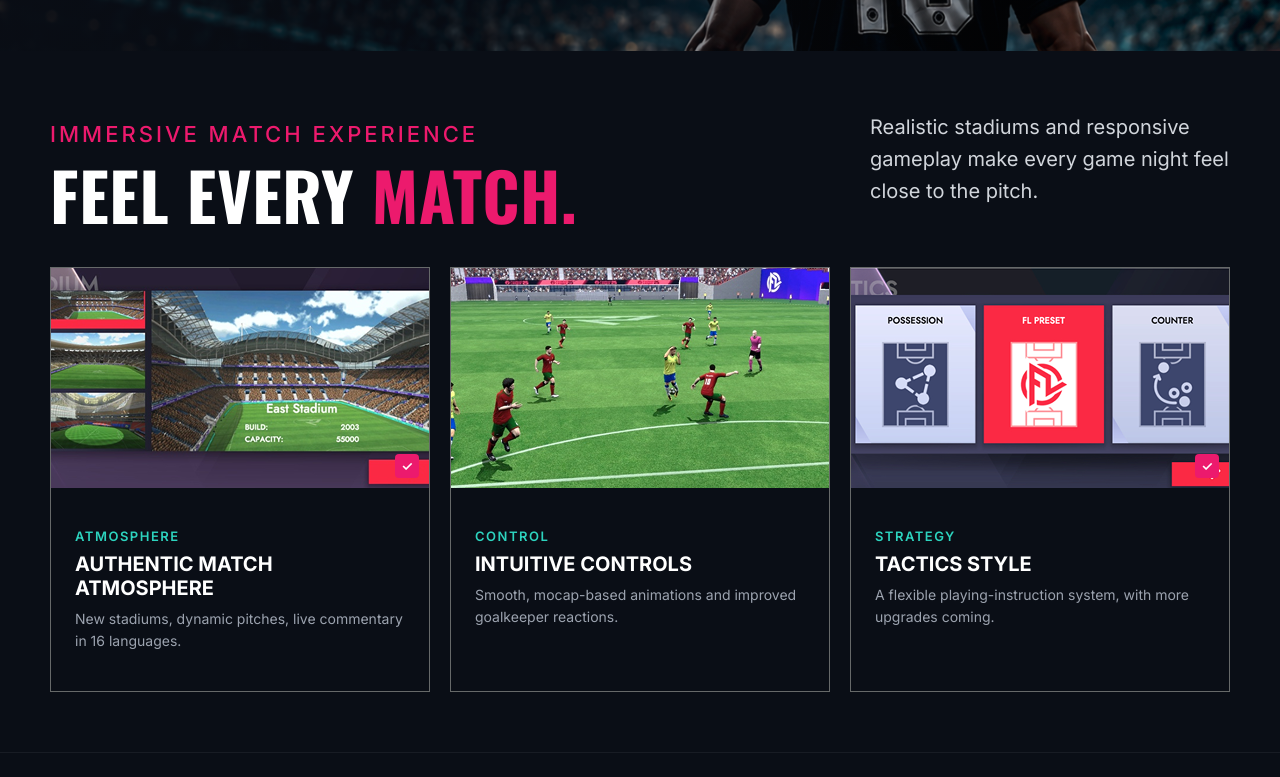
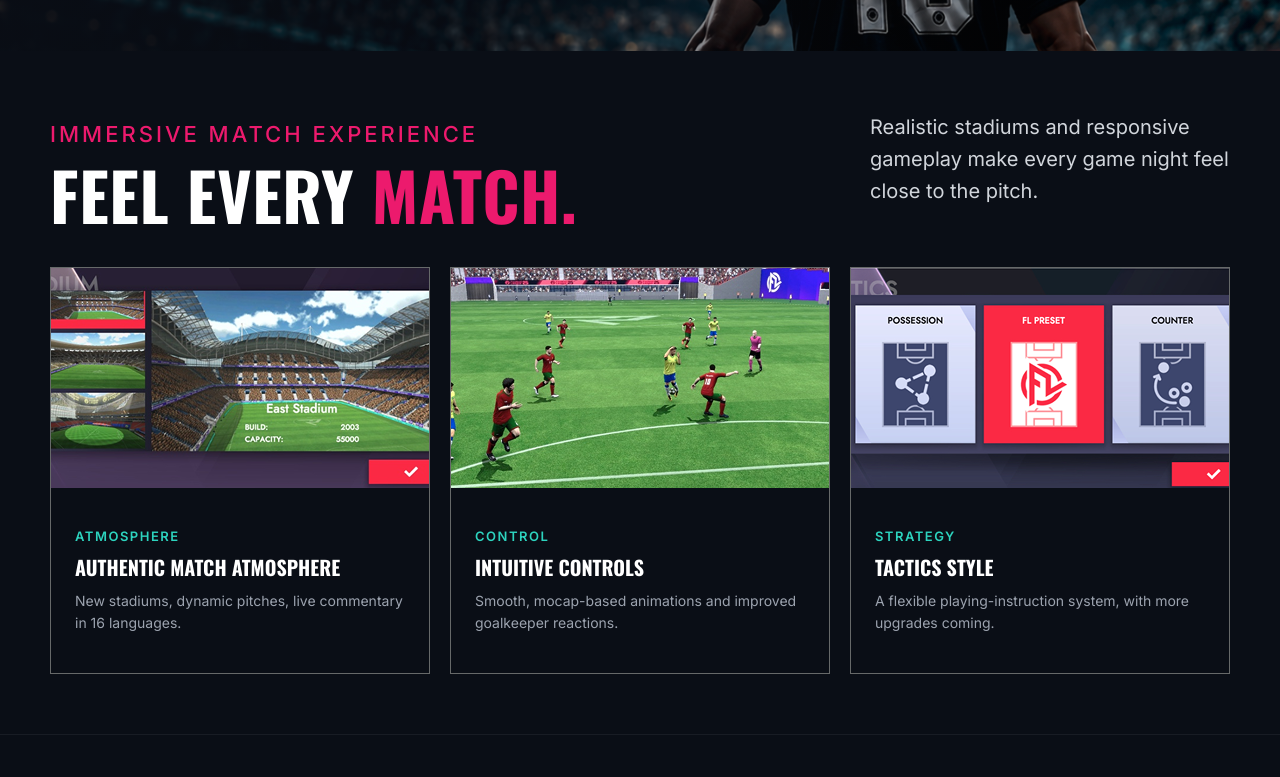
Before and after one commit to jyotithecode-sudo/football-website, a React (Vite) app: page /features in a window 1280 px wide. Shown: the part 416-1193 px from the top of the page. Built offline with nearby package versions, Linux system fonts and the light colour scheme.

Commit message:
Fix Features page build

```diff
--- a/src/FeaturesPage.css
+++ b/src/FeaturesPage.css
@@ -175,7 +175,9 @@
 }
 
 /* ---------- Feature card content ---------- */
-
+span.feature-card-badge {
+    display: none;
+}
 .feature-card-tag {
   margin: 16px 0 0;
   font-family: "Inter", sans-serif;
@@ -188,7 +190,7 @@
 
 .feature-card-title {
   margin: 8px 0 0;
-  font-family: "Inter", sans-serif;
+  font-family: Oswald, sans-serif;
   font-size: 20px;
   font-weight: 700;
   color: var(--white-color);
```
